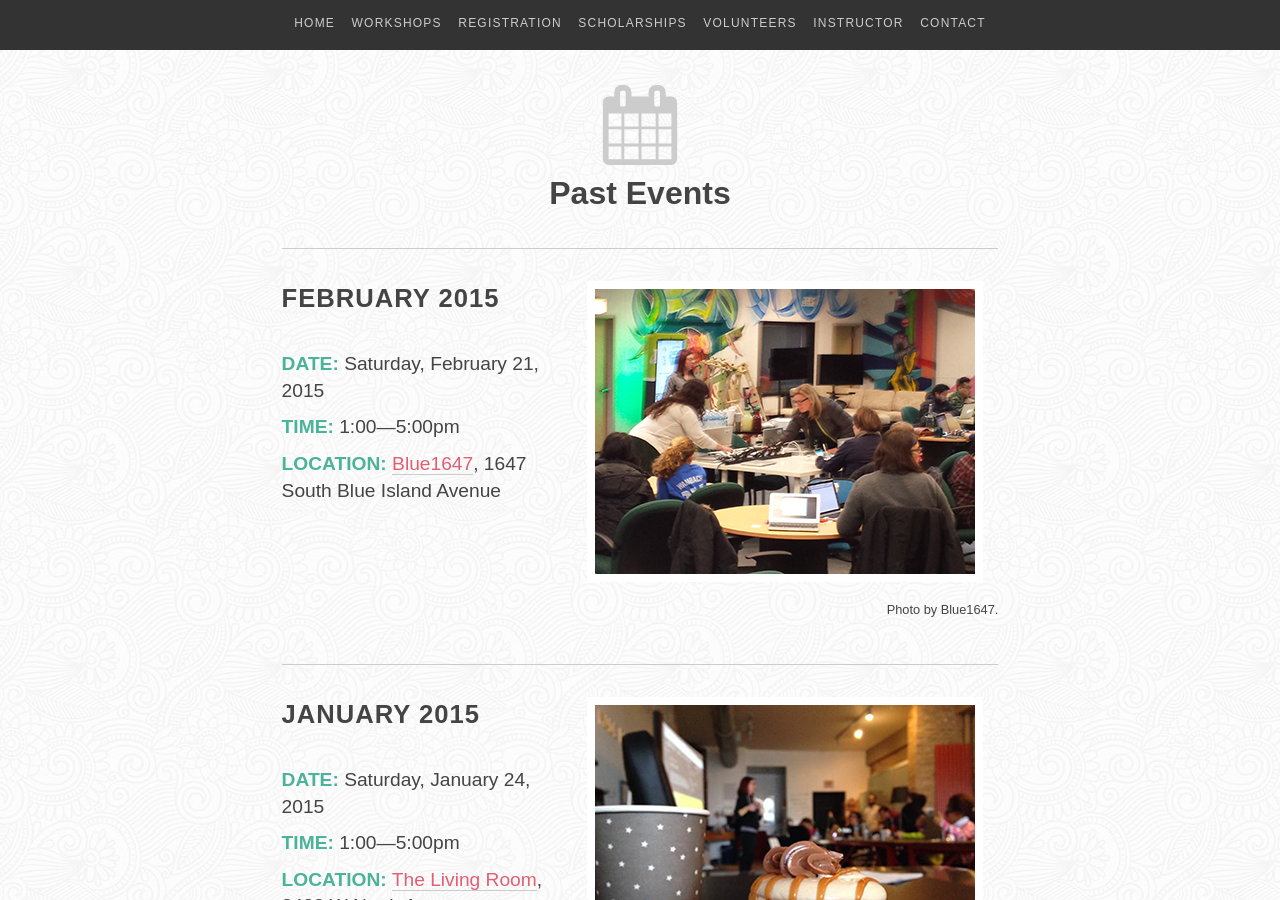
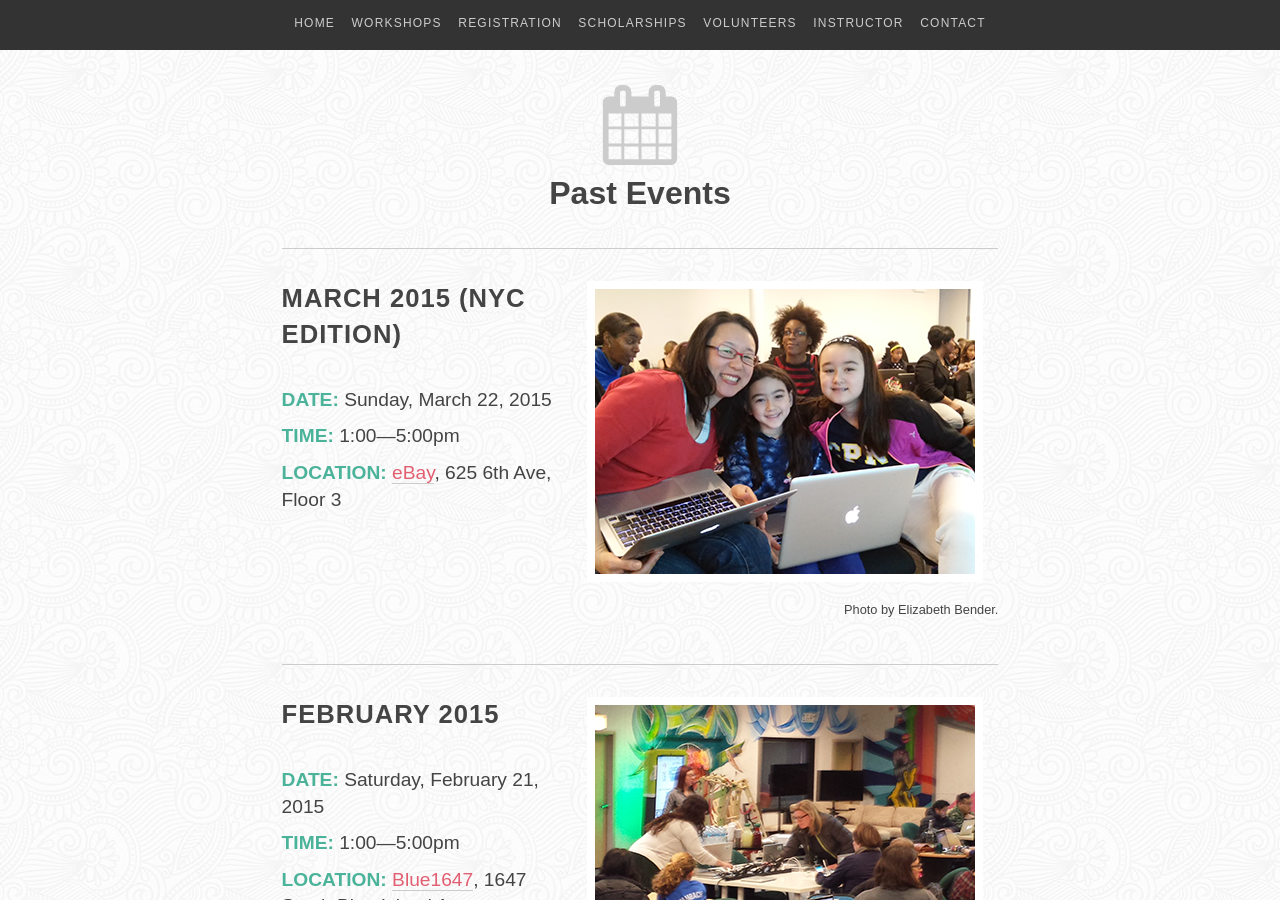
Before and after one commit to jenmyers/codeandcupcakes.net, a Jekyll site: the page built from past.html, in a window 1280 px wide and 900 px high. Built offline with Jekyll 4.4.1, drawn with Linux system fonts in a browser that asks for light colours; nearby versions of some CDN libraries.

Commit message:
Update event lists

```diff
--- a/past.html
+++ b/past.html
@@ -11,6 +11,17 @@ title: Past Workshops
 
         <svg class="icon-lg"><use xlink:href="#icon-calendar"></use></svg>
         <h3 id="registration" class="heading-section">Past Events</h3>
+
+        <div class="workshop-registration">
+          <div class="workshop-info">
+            <h4 class="workshop-title">March 2015 (NYC Edition)</h4>
+            <h5><span>Date:</span> Sunday, March 22, 2015</h5>
+            <h5><span>Time:</span> 1:00—5:00pm</h5>
+            <h5><span>Location:</span> <a href="http://www.ebaynyc.com/">eBay</a>, 625 6th Ave, Floor 3</h5>
+          </div>
+          <img src="images/events/event04.png" class="event" />
+          <p class="credit">Photo by Elizabeth Bender.</p>
+        </div>
 
         <div class="workshop-registration">
           <div class="workshop-info">
```
Also changed, not shown: community.html (added, +32 -0 lines), index.html (+0 -12 lines), images/events/event04.png (added), 4 other files.
